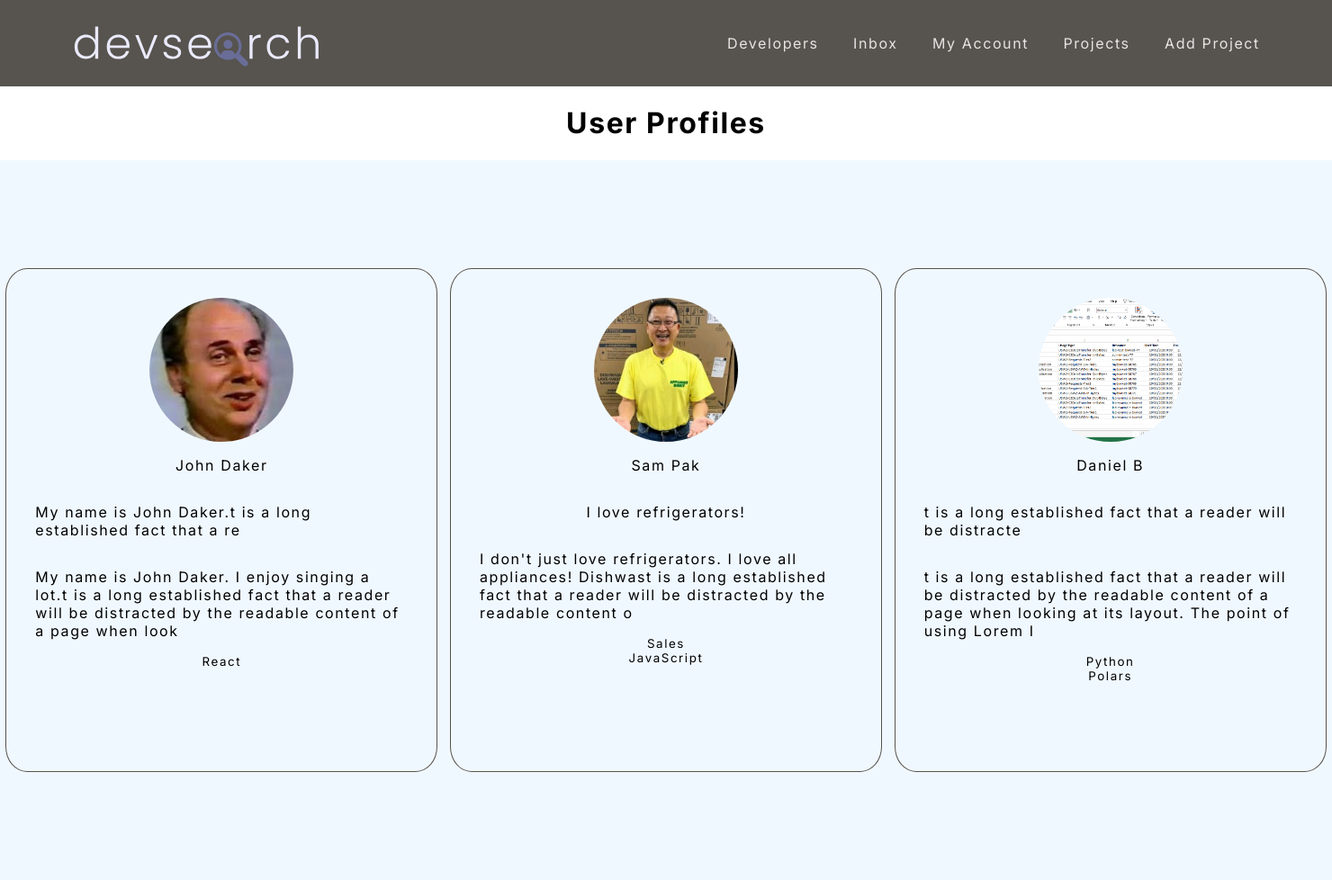
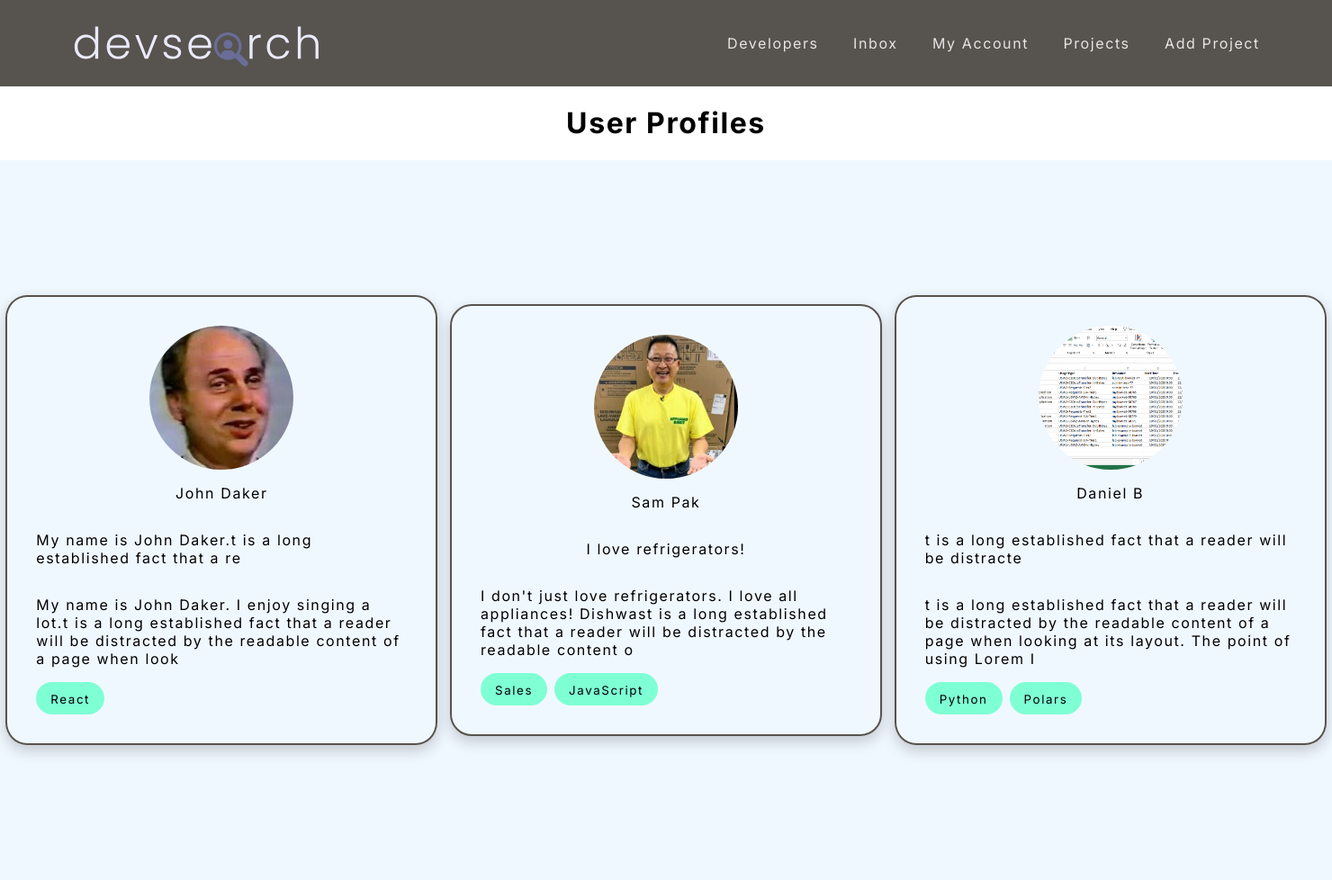
Before and after one commit to crispybacon233/udemy-django, a Django app: page / in a window 1480 px wide. Shown: the whole page at 90% size. Run offline with Django 5.2, Linux system fonts and the light colour scheme; data comes from the database, SQL or seed files in the repository; both versions use the stored data as it was after the commit.

Commit message:
pill styling

```diff
--- a/static/styles/styles.css
+++ b/static/styles/styles.css
@@ -70,7 +70,8 @@ a {
 .profileCard {
     height: 70%;
     width: 30rem;
-    border: 1px solid #57534e;
+    border: 2px solid #57534e;
+    box-shadow: 0 6px 16px rgba(0, 0, 0, 0.20);
     border-radius: 5%;
     display: flex;
     justify-content: flex-start;
@@ -87,3 +88,18 @@ a {
     border-radius: 50%;
     object-fit: cover;
 }
+
+.skillsContainer {
+    width: 100%;
+    display: flex;
+    align-items: center;
+    justify-content: left;
+    gap: 0.5rem;
+}
+
+.skillPill {
+    background-color: aquamarine;
+    border-radius: 9999px;
+    text-align: center;
+    padding: 0.5rem 1rem;
+}
--- a/users/templates/users/profiles.html
+++ b/users/templates/users/profiles.html
@@ -7,15 +7,22 @@
     <div class="cardsContainer">
         {% for profile in profiles %}
 
+        <a href="{% url 'user-profile-page' profile.id %}">
         <div class="profileCard">
             <img src="{{ profile.profile_image.url }}" alt="">
             <p>{{ profile.name }}</p>
             <p>{{ profile.short_intro|slice:":60"}}</p>
             <p>{{ profile.bio|slice:":150" }}</p>
-            {% for skill in profile.skill_set.all %}
-            <small>{{ skill }}</small>
+            <div class="skillsContainer">
+                {% for skill in profile.skill_set.all %}
+                <span class="skillPill">
+                    <small>{{ skill }}</small>
+                </span>
             {% endfor %}
+            </div>
+
         </div>
+        </a>
 
         {% endfor %}
     </div>
--- a/users/urls.py
+++ b/users/urls.py
@@ -4,5 +4,6 @@ from . import views
 
 
 urlpatterns = [
-    path('', views.profiles_page, name='profiles-page')
+    path('', views.profiles_page, name='profiles-page'),
+    path('profile/<str:pk>', views.user_profile_page, name='user-profile-page')
 ]
--- a/users/views.py
+++ b/users/views.py
@@ -5,3 +5,8 @@ from .models import Profile
 def profiles_page(request):
     profiles = Profile.objects.all()
     return render(request, 'users/profiles.html', {'profiles': profiles})
+
+
+def user_profile_page(request, pk):
+    profile = Profile.objects.get(id=pk)
+    return render(request, 'users/user-profile.html', {'profile': profile})
```
Also changed, not shown: users/templates/users/user-profile.html (added, +22 -0 lines), db.sqlite3.
